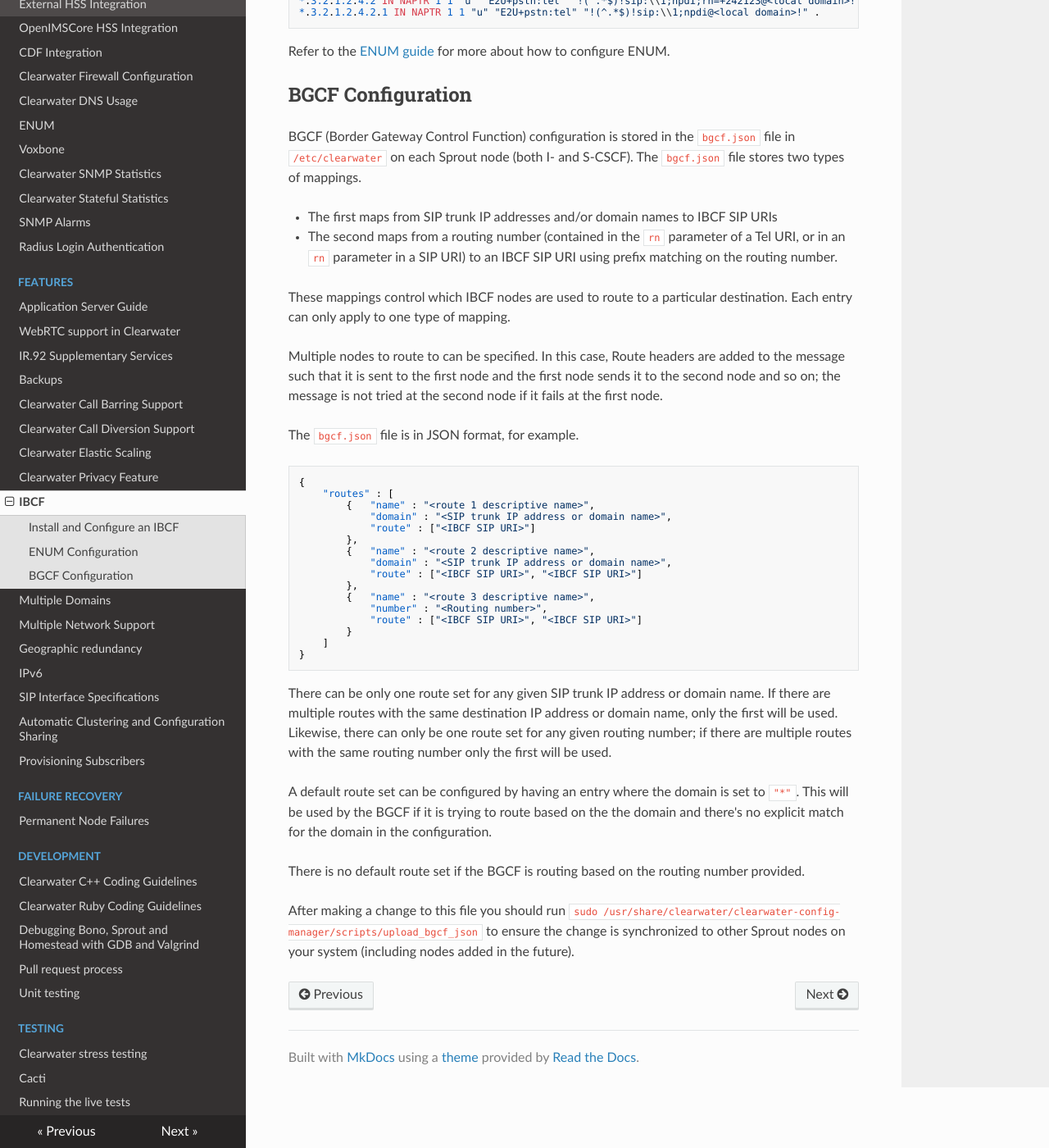
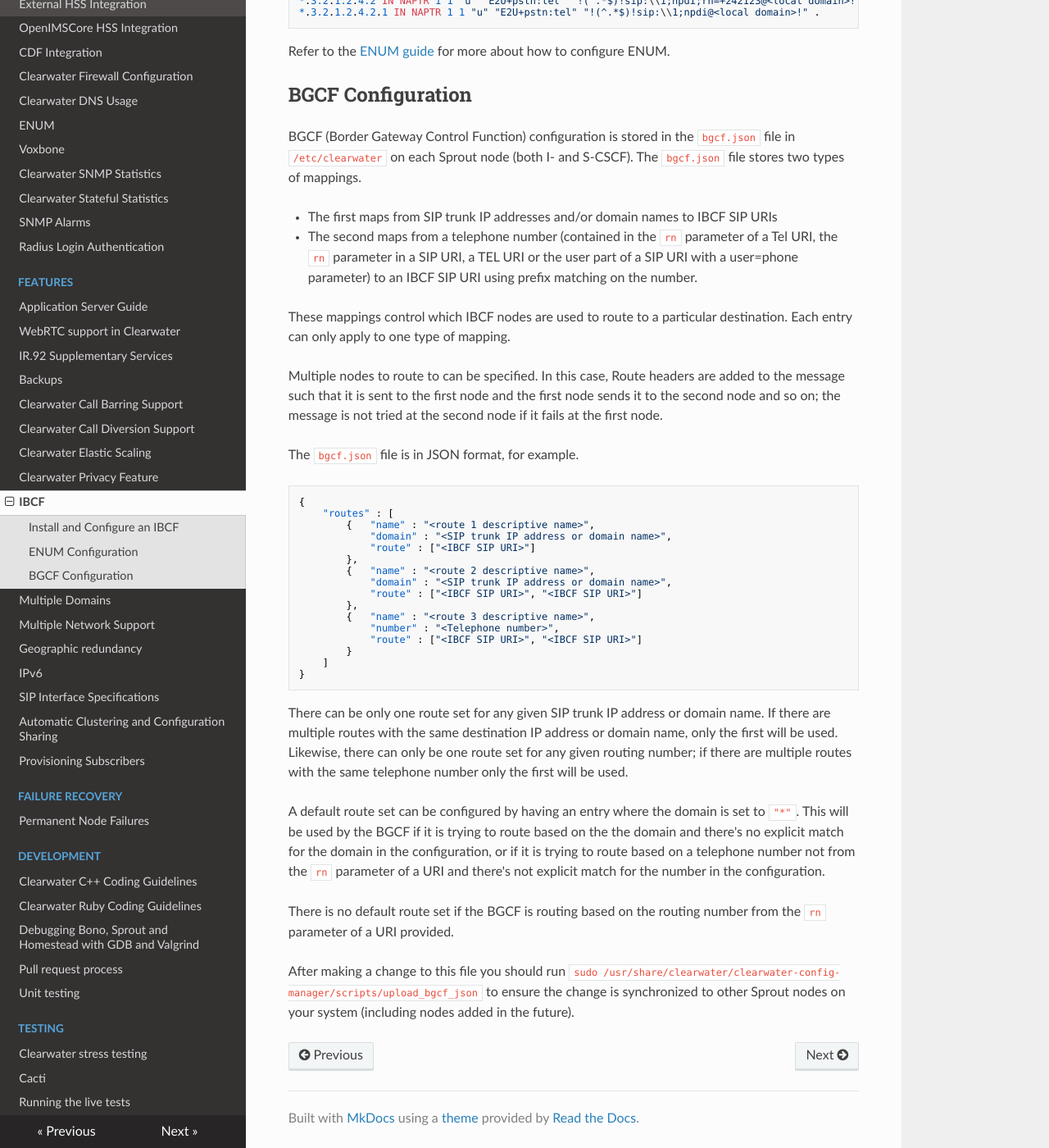
Before and after one commit to Metaswitch/clearwater-readthedocs, an MkDocs documentation site: the page built from docs/IBCF.md, in a window 1280 px wide and 1400 px high, scrolled down 1401 px. Shown: the whole window at 82% size. Built offline with MkDocs 1.6.1, drawn with Linux system fonts in a browser that asks for light colours; nearby versions of some CDN libraries; old or Windows-style settings are respelled for this version of MkDocs.

Commit message:
Update docs for change to BGCF routing

```diff
--- a/docs/IBCF.md
+++ b/docs/IBCF.md
@@ -49,7 +49,7 @@ Refer to the [ENUM guide](ENUM.md) for more about how to configure ENUM.
 BGCF (Border Gateway Control Function) configuration is stored in the `bgcf.json` file in `/etc/clearwater` on each Sprout node (both I- and S-CSCF).  The `bgcf.json` file stores two types of mappings.
 
 - The first maps from SIP trunk IP addresses and/or domain  names to IBCF SIP URIs
-- The second maps from a routing number (contained in the `rn` parameter of a Tel URI, or in an `rn` parameter in a SIP URI) to an IBCF SIP URI using prefix matching on the routing number.
+- The second maps from a telephone number (contained in the `rn` parameter of a Tel URI, the `rn` parameter in a SIP URI, a TEL URI or the user part of a SIP URI with a user=phone parameter) to an IBCF SIP URI using prefix matching on the number.
 
 These mappings control which IBCF nodes are used to route to a particular destination. Each entry can only apply to one type of mapping.
 
@@ -68,16 +68,16 @@ The `bgcf.json` file is in JSON format, for example.
                 "route" : ["<IBCF SIP URI>", "<IBCF SIP URI>"]
             },
             {   "name" : "<route 3 descriptive name>",
-                "number" : "<Routing number>",
+                "number" : "<Telephone number>",
                 "route" : ["<IBCF SIP URI>", "<IBCF SIP URI>"]
             }
         ]
     }
 
-There can be only one route set for any given SIP trunk IP address or domain name.  If there are multiple routes with the same destination IP address or domain name, only the first will be used. Likewise, there can only be one route set for any given routing number; if there are multiple routes with the same routing number only the first will be used.
+There can be only one route set for any given SIP trunk IP address or domain name.  If there are multiple routes with the same destination IP address or domain name, only the first will be used. Likewise, there can only be one route set for any given routing number; if there are multiple routes with the same telephone number only the first will be used.
 
-A default route set can be configured by having an entry where the domain is set to `"*"`. This will be used by the BGCF if it is trying to route based on the the domain and there's no explicit match for the domain in the configuration.
+A default route set can be configured by having an entry where the domain is set to `"*"`. This will be used by the BGCF if it is trying to route based on the the domain and there's no explicit match for the domain in the configuration, or if it is trying to route based on a telephone number not from the `rn` parameter of a URI and there's not explicit match for the number in the configuration.
 
-There is no default route set if the BGCF is routing based on the routing number provided.
+There is no default route set if the BGCF is routing based on the routing number from the `rn` parameter of a URI provided.
 
 After making a change to this file you should run `sudo /usr/share/clearwater/clearwater-config-manager/scripts/upload_bgcf_json` to ensure the change is synchronized to other Sprout nodes on your system (including nodes added in the future).
```
